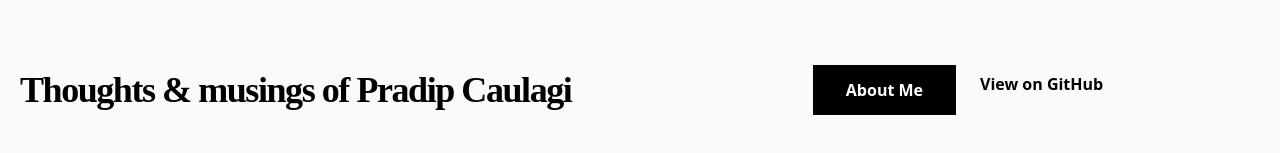
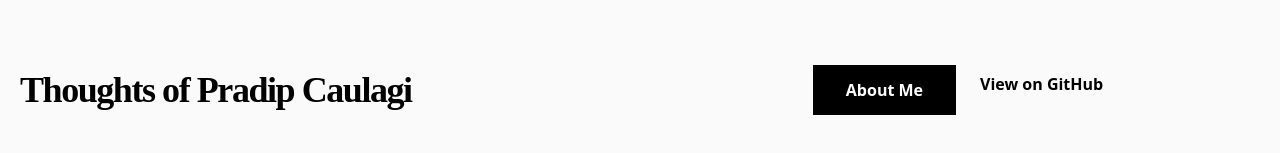
Before and after one commit to caulagi/blog, a Next.js app: page / in a window 1280 px wide. Shown: the part 3675-3828 px from the top of the page. Built offline with nearby package versions, Linux system fonts and the light colour scheme; no server answers; a web font is replaced by a local one.

Commit message:
Remove extra words from footer (#397)

```diff
--- a/components/footer.tsx
+++ b/components/footer.tsx
@@ -8,7 +8,7 @@ const Footer: React.FC = () => {
       <Container>
         <div className="py-24 flex flex-col lg:flex-row items-center">
           <h3 className="text-3xl lg:text-4xl font-bold tracking-tighter leading-tight text-center lg:text-left mb-10 lg:mb-0 lg:pr-4 lg:w-1/2 font-cursive">
-            Thoughts &amp; musings of {AUTHOR_NAME}
+            Thoughts of {AUTHOR_NAME}
           </h3>
           <div className="flex flex-col lg:flex-row justify-center items-center lg:pl-4 lg:w-1/2">
             <Link href="/about">
```
